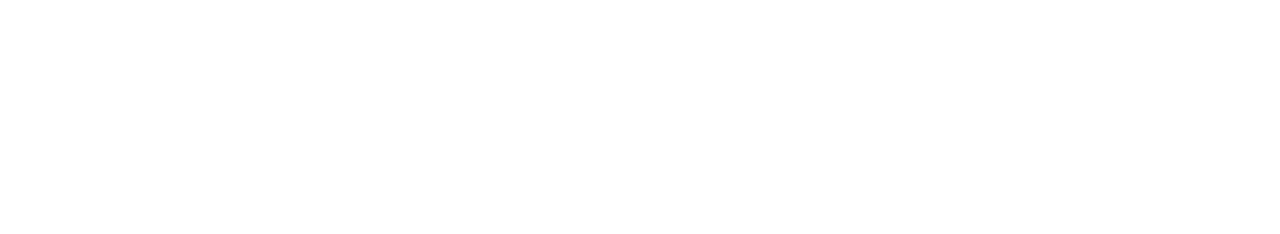
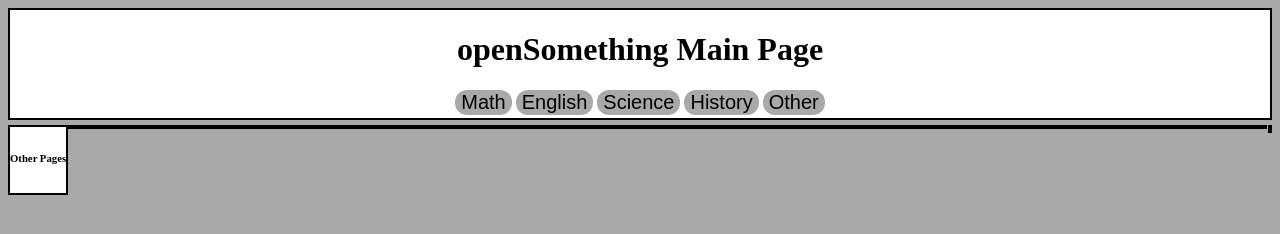
Before and after one commit to Glacier-Programs/OpenAfrica, a plain HTML site: page index.html in a window 1280 px wide. Drawn offline with Linux system fonts and the light colour scheme.

Commit message:
Update index.html

```diff
--- a/index.html
+++ b/index.html
@@ -1 +1,54 @@
 <html lang='en-us'>
+  <head>
+    <title>
+      Open Something
+    </title>
+    <link href='style.css' rel='stylesheet'>
+    <script src='main.js' type='text/js'></script>
+    <script src='submit.js' type='text/js'></script>
+  </head>
+
+  <body style="background-color:darkgrey;">
+    <div id='header'>
+      <h1>
+        openSomething Main Page
+      </h1>
+      <button class="links">
+        <a href='fake_adress.com' class="links">
+          Math
+        </a>
+      </button>
+      <button class="links">
+        <a href='example_2.com' class="links">
+           English
+        </a>
+      </button>
+      <button class="links">
+        <a href='example_3.com' class="links">
+           Science
+        </a>
+      </button>
+      <button class="links">
+        <a href='example_4.com' class="links">
+           History
+        </a>
+      </button>
+      <button class="links">
+        <a href='example_5.com' class="links">
+           Other
+        </a>
+      </button>
+    </div>
+    <div id='sidebar-L'>
+      <h6>
+        Other Pages
+      </h6>
+    </div>
+    <div id='sidebar-R'>
+    </div>
+    <div id='main'>
+    </div>
+    <div id='footer'>
+    </div>
+  </body>
+</html>
```
